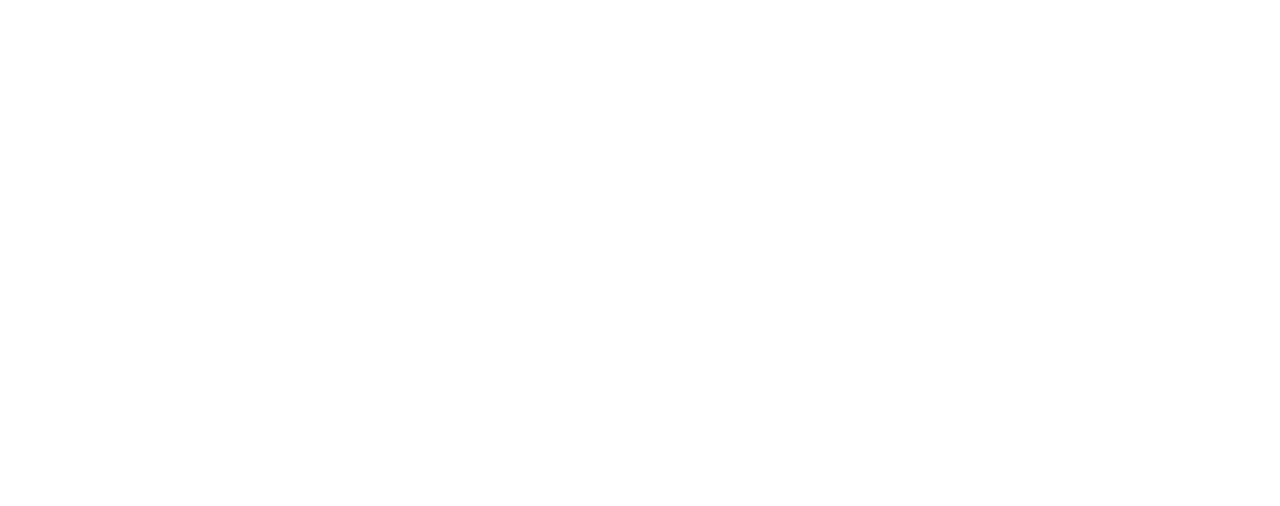
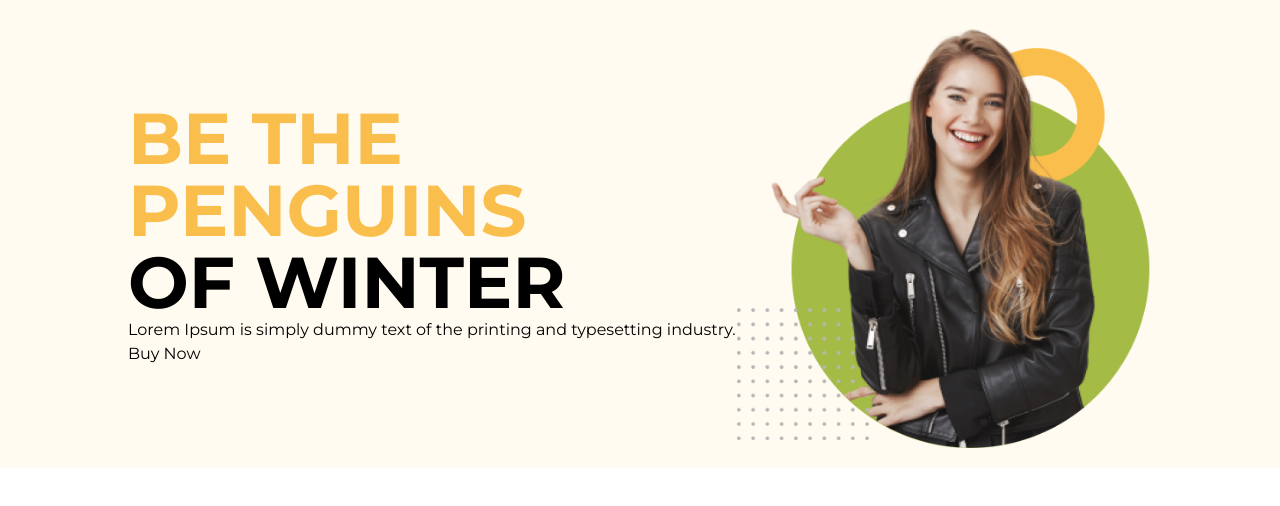
Before and after one commit to rakib4190/penguin-fashion, a plain HTML site: page index.html in a window 1280 px wide. Drawn offline with nearby package versions, Linux system fonts and the light colour scheme.

Commit message:
banner images and banner text added

```diff
--- a/index.html
+++ b/index.html
@@ -11,6 +11,44 @@
       href="https://fonts.googleapis.com/css2?family=Montserrat:ital,wght@0,100..900;1,100..900&display=swap"
       rel="stylesheet"
     />
+    <style>
+      .font-montserrat {
+        font-family: "Montserrat";
+      }
+    </style>
   </head>
-  <body></body>
+  <body class="font-montserrat">
+    <!-- header start here -->
+    <header class="bg-[#FFFBF0]">
+      <div class="">
+        <!-- <nav>
+          <div>
+            <img src="./icons/logo.png" alt="" />
+          </div>
+          <ul>
+            <li><a href="">Home</a></li>
+            <li><a href="">Products</a></li>
+            <li><a href="">About Us</a></li>
+            <li><a href="">Contact Us</a></li>
+          </ul>
+        </nav> -->
+        <!-- banner start here -->
+        <div class="flex justify-around items-center px-32 py-5">
+          <div>
+            <h1 class="text-7xl uppercase font-bold">
+              <span class="text-[#FABE4C]">Be the Penguins</span> <br />
+              of Winter
+            </h1>
+            <p>Lorem Ipsum is simply dummy text of the printing and typesetting industry.</p>
+            <button>Buy Now</button>
+          </div>
+          <div>
+            <img src="./images/model.png" alt="" />
+          </div>
+        </div>
+      </div>
+    </header>
+
+    <main></main>
+  </body>
 </html>
```
